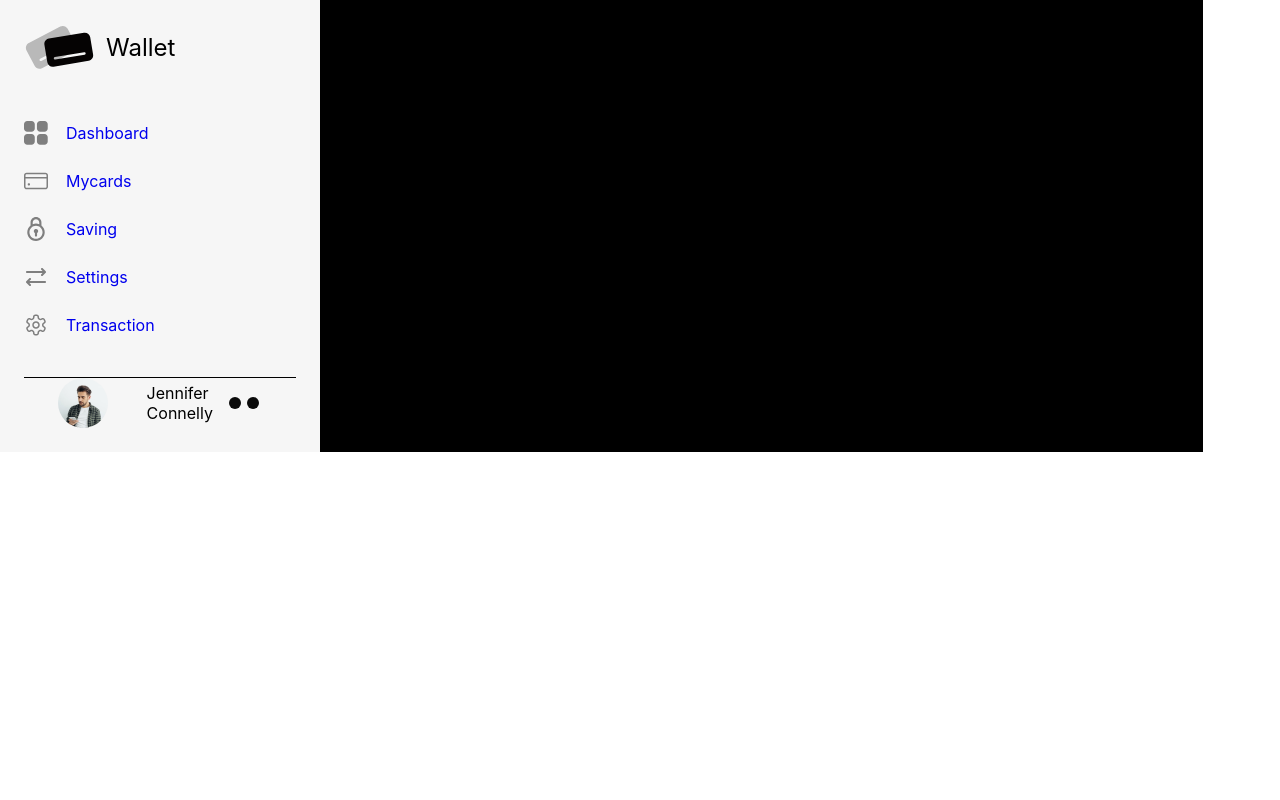
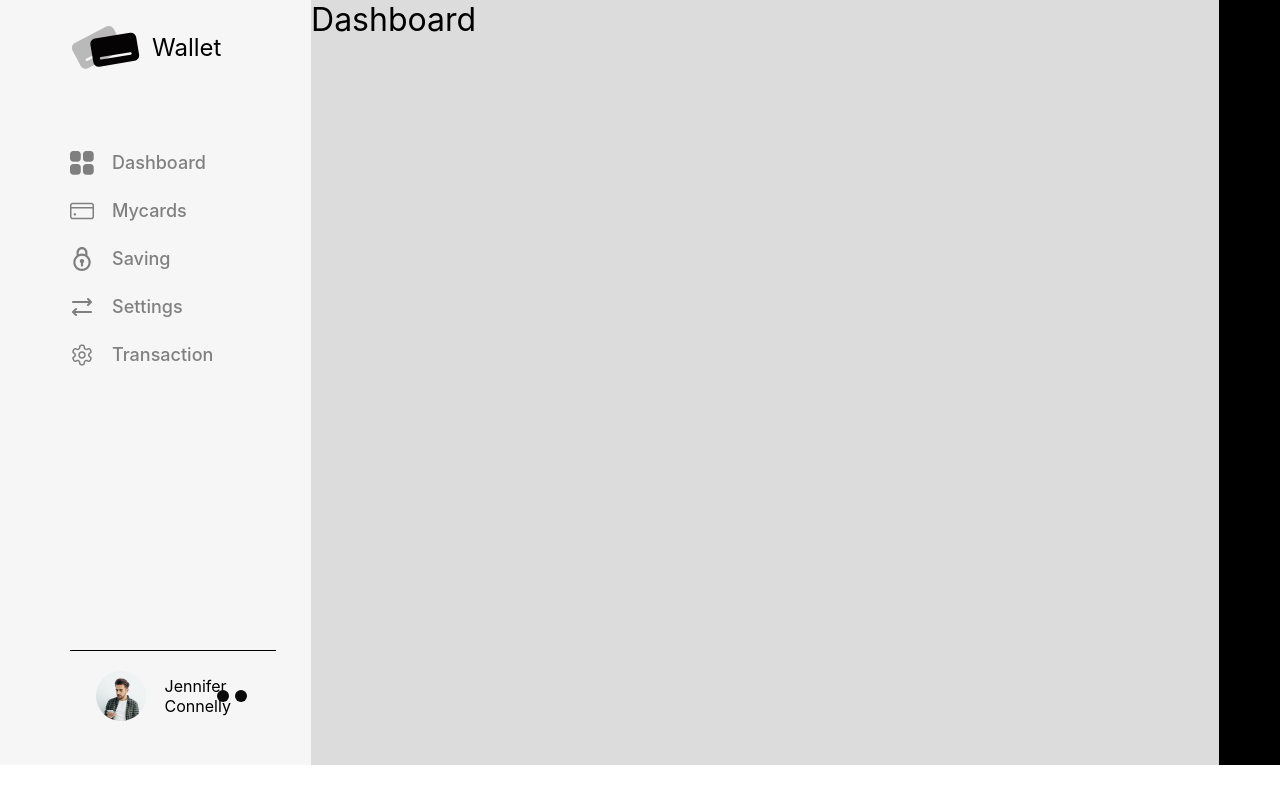
Before and after one commit to Sahad9746/task-06, a React (Create React App) app: page / in a window 1280 px wide. Built offline with nearby package versions, Linux system fonts and the light colour scheme.

Commit message:
basic stractur has been made

```diff
--- a/src/components/screens/Dashboard.js
+++ b/src/components/screens/Dashboard.js
@@ -4,12 +4,12 @@ import styled from 'styled-components'
 export default function Dashboard() {
   return (
     <Container>
-      <h1>fdhfuifewhrhiwuerh</h1>
+      <h1>Dashboard</h1>
 
     </Container>
   )
 }
 const Container = styled.div`
-  width: 49%;
-  background-color: #000;
+  width: 74%;
+  background-color: gainsboro;
 `
--- a/src/components/screens/includes/RightBar.js
+++ b/src/components/screens/includes/RightBar.js
@@ -10,6 +10,6 @@ dfjdlkf
 }
 
 const Container = styled.div`
-  width: 20%;
+  width: 05%;
   background-color: #000;
 `
--- a/src/components/screens/includes/SideBar.js
+++ b/src/components/screens/includes/SideBar.js
@@ -164,18 +164,19 @@ function SideBar() {
 export default SideBar;
 const MainContainer = styled.section`
   width: 25%;
-  padding: 24px;
+  padding: 24px 35px 24px 70px;
   background: #f6f6f6;
 `;
 const DivTop =styled.div`
-  padding: 0 0 50px 0;
+  padding: 0 0 80px 0;
 `
 const DivLogo =styled.div`
   max-width: 70px;
 `
 const DivCenter =styled.div`
   border-bottom: 1px solid #000;
-  padding: 0 0 40px 0;
+  padding: 0 0 283px 0;
+
 `
 const A =styled.a`
   display: block;
@@ -194,9 +195,9 @@ const Li =styled.li`
   }
 `
 const Item = styled(NavLink)`
-  /* font-size: 18px;
+  font-size: 18px;
   color: gray;
-  font-weight: 500; */
+  font-weight: 550;
 `
 const LeftImage = styled.div`
   margin-right: 18px;
@@ -218,6 +219,7 @@ const DivBottom = styled.div`
   justify-content: space-between;
   width: 75%;
   margin: 0 auto;
+  padding: 20px 0;
 `;
 const LeftDiv = styled.div`
   max-width: 50px;
```
